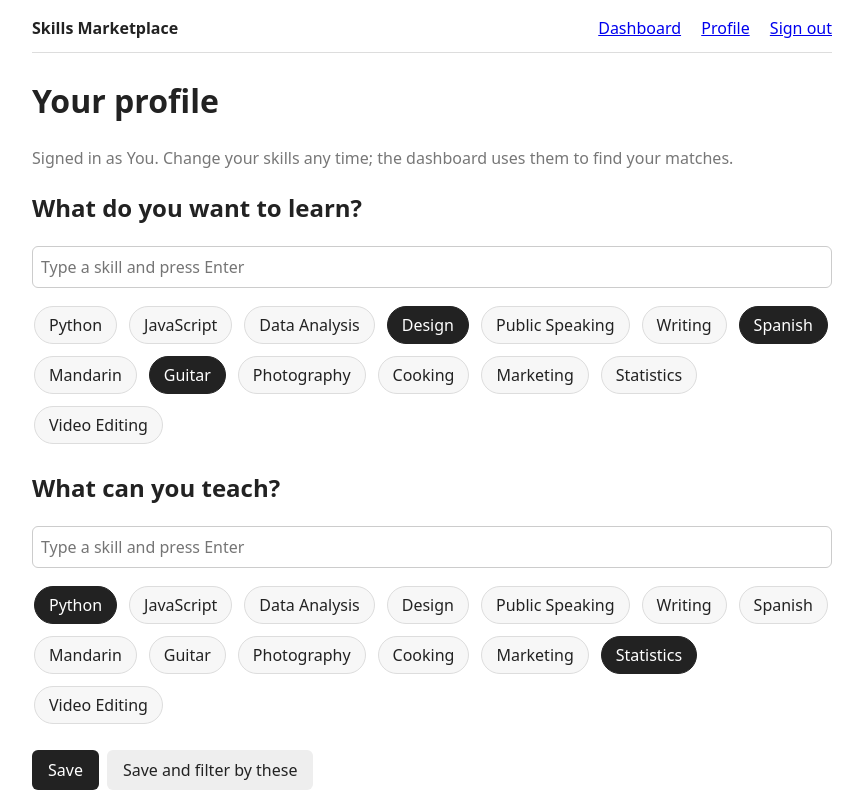
After one commit to Marcel-Pereira/skills_marketplace, a Flask app: page /profile in a window 1280 px wide. The commit adds this page. Shown: the whole page, without its empty margins (208-1071 px from the left). Run offline with Flask 3, Linux system fonts and the light colour scheme.

Commit message:
Add profile page to edit learn and teach skills
Reuses the onboarding chip picker, pre-selected with current skills. Save keeps changes in memory for now; Save and filter by these also opens the dashboard filtered by them.

```diff
--- a/app/routes.py
+++ b/app/routes.py
@@ -83,3 +83,20 @@ def dashboard():
 
     return render_template("dashboard.html", mode=mode, picked=picked,
                            skills=SKILL_OPTIONS, matches=matches)
+
+
+# --- Profile ---
+
+@main.route("/profile", methods=["GET", "POST"])
+def profile():
+    """Change what you picked during onboarding. Uses the same chip pickers, pre-selected."""
+    if request.method == "POST":
+        # Kept in memory for now (like chat messages), so changes are lost when the server restarts
+        CURRENT_USER["learns"] = request.form.getlist("learns")
+        CURRENT_USER["teaches"] = request.form.getlist("teaches")
+
+        # "Save and filter by these" opens the dashboard already filtered by what I want to learn
+        if request.form.get("then") == "filter":
+            return redirect(url_for("main.dashboard", mode="learner", skill=CURRENT_USER["learns"]))
+        return redirect(url_for("main.dashboard"))
+    return render_template("profile.html", user=CURRENT_USER, options=SKILL_OPTIONS)
--- a/app/templates/_macros.html
+++ b/app/templates/_macros.html
@@ -23,6 +23,7 @@
 {% macro signed_in_nav() %}
   <span>
     <a href="{{ url_for('main.dashboard') }}">Dashboard</a>
+    <a href="{{ url_for('main.profile') }}">Profile</a>
     <a href="{{ url_for('main.index') }}">Sign out</a>
   </span>
 {% endmacro %}
--- a/app/templates/dashboard.html
+++ b/app/templates/dashboard.html
@@ -61,7 +61,7 @@
       </p>
     </div>
   {% else %}
-    <p class="muted">No one matches these skills yet. Try picking other skills.</p>
+    <p class="muted">No one matches these skills yet. Try others, or add more skills on your <a href="{{ url_for('main.profile') }}">profile</a>.</p>
   {% endfor %}
 
   <script>
--- /dev/null
+++ b/app/templates/profile.html
@@ -0,0 +1,25 @@
+{% extends "base.html" %}
+{% from "_macros.html" import chip_picker, signed_in_nav %}
+{% block title %}Profile{% endblock %}
+{% block home_url %}{{ url_for('main.dashboard') }}{% endblock %}
+{% block nav_links %}{{ signed_in_nav() }}{% endblock %}
+{% block content %}
+  <h1>Your profile</h1>
+  <p class="muted">Signed in as {{ user.name }}. Change your skills any time; the dashboard uses them to find your matches.</p>
+
+  <form method="post">
+    <h2>What do you want to learn?</h2>
+    {{ chip_picker("learns", options, user.learns) }}
+
+    <h2>What can you teach?</h2>
+    {{ chip_picker("teaches", options, user.teaches) }}
+
+    {# Both buttons submit the same form; "then" tells the route where to go after saving #}
+    <div class="actions">
+      <button>Save</button>
+      <button name="then" value="filter" class="secondary">Save and filter by these</button>
+    </div>
+  </form>
+
+  <script src="{{ url_for('static', filename='chips.js') }}"></script>
+{% endblock %}
```
